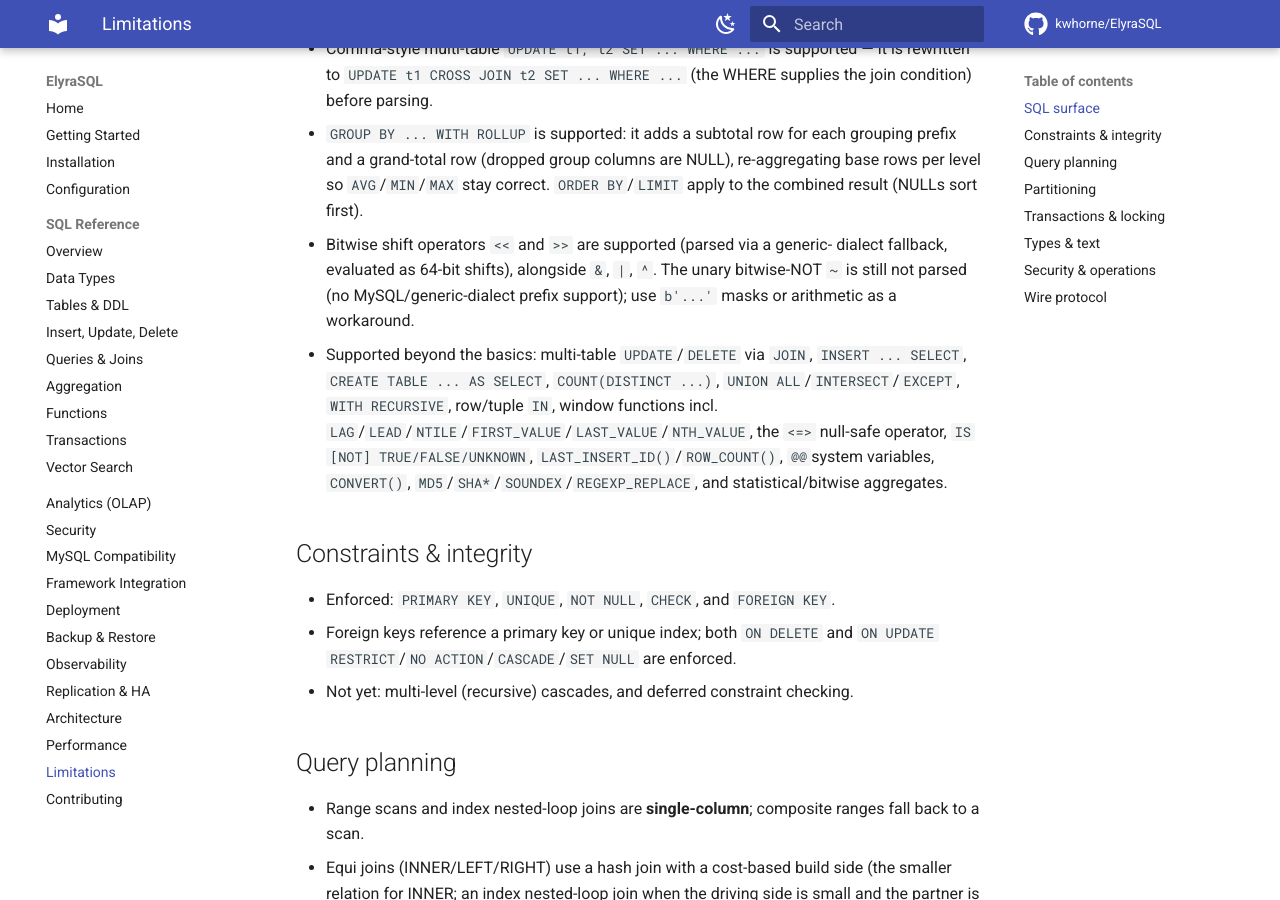
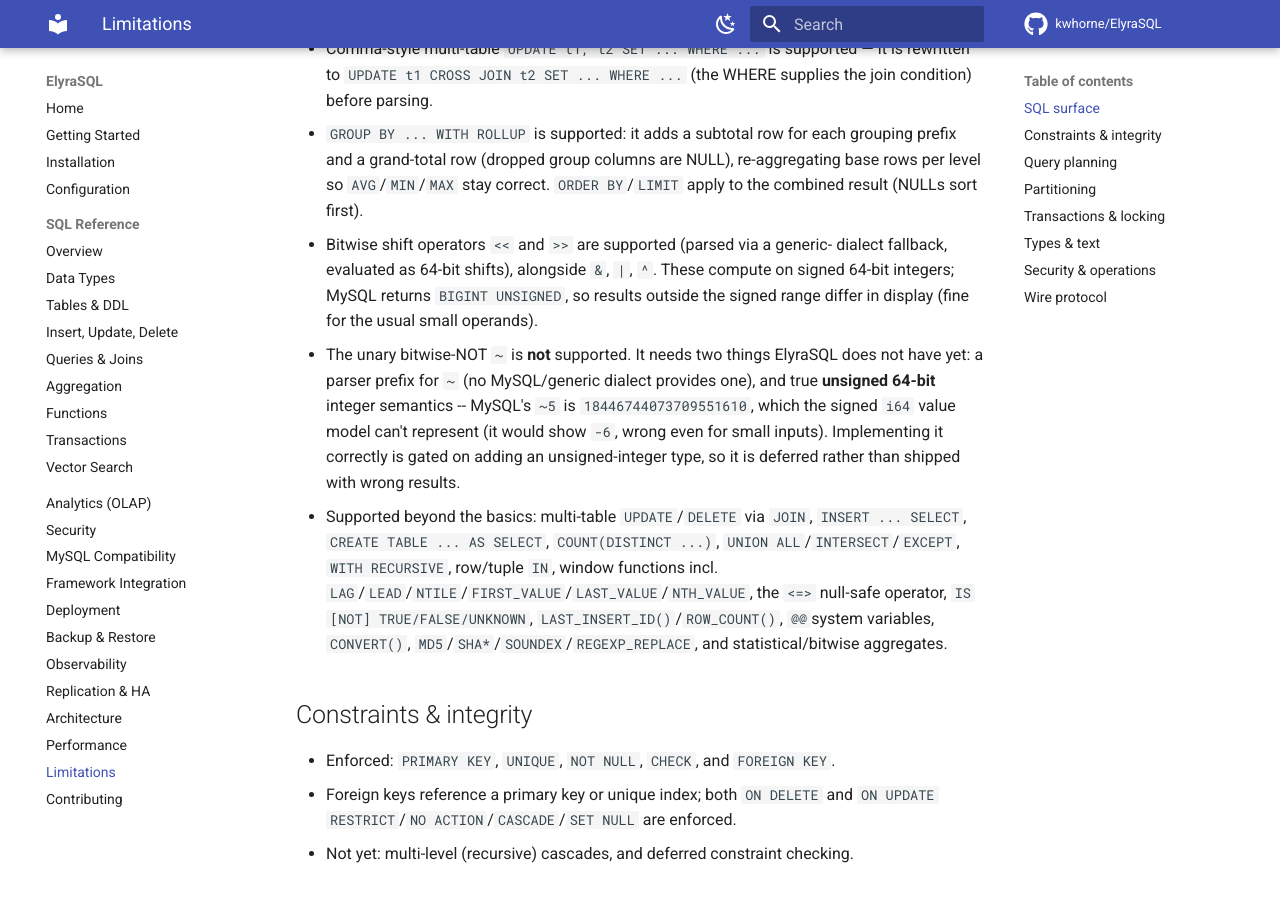
Before and after one commit to kwhorne/ElyraSQL, an MkDocs documentation site: the page built from docs/limitations.md, in a window 1280 px wide and 900 px high, scrolled down 1058 px. Built offline with MkDocs 1.6.1 and Material for MkDocs 9.7.7, drawn with Linux system fonts in a browser that asks for light colours; comment, search, counter and statistics services are not loaded.

Commit message:
docs: document why unary ~ is deferred (needs unsigned-64 semantics) [ESQL-3]
Investigated the last ESQL-3 idiom, unary bitwise-NOT ~. Beyond the missing
parser prefix, MySQL's ~ returns BIGINT UNSIGNED (~5 = 18446744073709551610),
which the signed i64 value model cannot represent -- a naive implementation
would return -6, wrong even for small inputs. Correct support is gated on an
unsigned-integer type, so it is deferred rather than shipped wrong. Documented in
limitations.md; the other four ESQL-3 idioms (INSERT..SET, comma UPDATE, WITH
ROLLUP, << >>) are done.

```diff
--- a/docs/limitations.md
+++ b/docs/limitations.md
@@ -46,9 +46,16 @@
   re-aggregating base rows per level so `AVG`/`MIN`/`MAX` stay correct. `ORDER
   BY`/`LIMIT` apply to the combined result (NULLs sort first).
 - Bitwise shift operators `<<` and `>>` are supported (parsed via a generic-
-  dialect fallback, evaluated as 64-bit shifts), alongside `&`, `|`, `^`. The
-  unary bitwise-NOT `~` is still not parsed (no MySQL/generic-dialect prefix
-  support); use `b'...'` masks or arithmetic as a workaround.
+  dialect fallback, evaluated as 64-bit shifts), alongside `&`, `|`, `^`. These
+  compute on signed 64-bit integers; MySQL returns `BIGINT UNSIGNED`, so results
+  outside the signed range differ in display (fine for the usual small operands).
+- The unary bitwise-NOT `~` is **not** supported. It needs two things ElyraSQL
+  does not have yet: a parser prefix for `~` (no MySQL/generic dialect provides
+  one), and true **unsigned 64-bit** integer semantics -- MySQL's `~5` is
+  `18446744073709551610`, which the signed `i64` value model can't represent
+  (it would show `-6`, wrong even for small inputs). Implementing it correctly
+  is gated on adding an unsigned-integer type, so it is deferred rather than
+  shipped with wrong results.
 - Supported beyond the basics: multi-table `UPDATE`/`DELETE` via `JOIN`,
   `INSERT ... SELECT`, `CREATE TABLE ... AS SELECT`, `COUNT(DISTINCT ...)`,
   `UNION ALL`/`INTERSECT`/`EXCEPT`, `WITH RECURSIVE`, row/tuple `IN`, window
```
